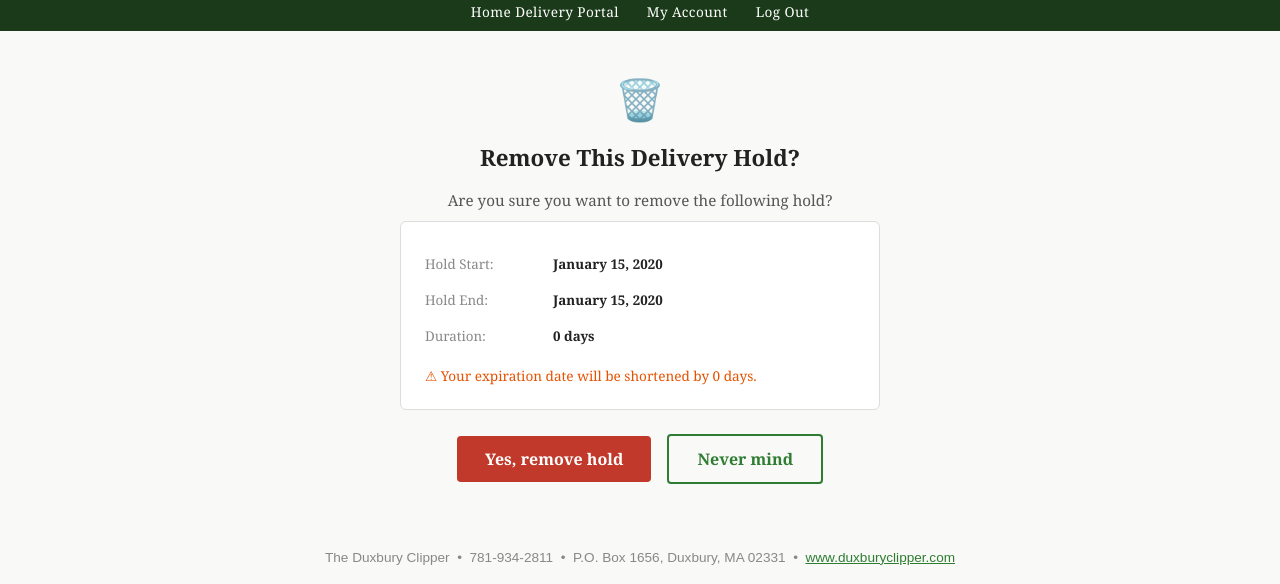
After one commit to clipper-circ/clipper-circ, a Flask app: page /confirm-remove-hold/1 in a window 1280 px wide. The commit adds this page. Shown: the part 436-1020 px from the top of the page. Run offline with Flask 3, Linux system fonts and the light colour scheme; the visitor is signed in with stand-in values (Sample User, id 1); tables that the repository leaves empty hold one stand-in row (values such as "Sample post"); some libraries are stand-ins or nearby versions.

Commit message:
Add confirmation pages and order history logging for delivery holds

```diff
--- a/portal/app.py
+++ b/portal/app.py
@@ -490,6 +490,37 @@ def update_contact():
     return redirect(url_for("account") + "?tab=address")
 
 
+@app.route("/confirm-hold", methods=["POST"])
+def confirm_hold():
+    sub = current_subscriber()
+    if not sub:
+        return redirect(url_for("login"))
+    try:
+        hold_start = date.fromisoformat(request.form.get("hold_start", ""))
+        hold_end   = date.fromisoformat(request.form.get("hold_end", ""))
+    except ValueError:
+        flash("Invalid dates.")
+        return redirect(url_for("account") + "?tab=extras")
+    if hold_end <= hold_start:
+        flash("Hold end date must be after start date.")
+        return redirect(url_for("account") + "?tab=extras")
+    hold_days = (hold_end - hold_start).days
+    return render_template("confirm_hold.html", hold_start=hold_start, hold_end=hold_end, hold_days=hold_days)
+
+
+@app.route("/confirm-remove-hold/<int:hold_id>")
+def confirm_remove_hold(hold_id):
+    sub = current_subscriber()
+    if not sub:
+        return redirect(url_for("login"))
+    db = SessionLocal()
+    hold = db.query(DeliveryHold).filter_by(id=hold_id, subscriber_id=sub.id).first()
+    db.close()
+    if not hold:
+        return redirect(url_for("account") + "?tab=extras")
+    return render_template("confirm_remove_hold.html", hold=hold)
+
+
 @app.route("/add-hold", methods=["POST"])
 def add_hold():
     sub = current_subscriber()
@@ -500,10 +531,10 @@ def add_hold():
         hold_end   = date.fromisoformat(request.form.get("hold_end",""))
     except ValueError:
         flash("Invalid dates.")
-        return redirect(url_for("account"))
+        return redirect(url_for("account") + "?tab=extras")
     if hold_end <= hold_start:
         flash("Hold end date must be after start date.")
-        return redirect(url_for("account"))
+        return redirect(url_for("account") + "?tab=extras")
     db = SessionLocal()
     sub_db = db.query(Subscriber).filter_by(id=sub.id).first()
     hold_days = (hold_end - hold_start).days
@@ -512,10 +543,15 @@ def add_hold():
         sub_db.expiration_date += timedelta(days=hold_days)
     if hold_start <= date.today():
         sub_db.status = SubscriberStatus.ON_HOLD
+    db.add(SubscriberEventLog(
+        subscriber_id=sub.id, event_type="HOLD_ADDED",
+        description=f"Delivery hold scheduled: {hold_start} – {hold_end} ({hold_days} days). Expiration extended accordingly.",
+        performed_by="subscriber",
+    ))
     db.commit()
     db.close()
-    flash(f"Delivery hold added — expiration extended by {hold_days} days.")
-    return redirect(url_for("account"))
+    flash(f"Delivery hold scheduled for {hold_start.strftime('%b %d')} – {hold_end.strftime('%b %d, %Y')}. Your expiration date has been extended by {hold_days} days.")
+    return redirect(url_for("account") + "?tab=extras")
 
 
 @app.route("/remove-hold/<int:hold_id>", methods=["POST"])
@@ -528,6 +564,8 @@ def remove_hold(hold_id):
     if hold:
         sub_db = db.query(Subscriber).filter_by(id=sub.id).first()
         hold_days = (hold.hold_end - hold.hold_start).days
+        hold_start = hold.hold_start
+        hold_end = hold.hold_end
         db.delete(hold)
         db.flush()
         if sub_db.expiration_date:
@@ -539,10 +577,15 @@ def remove_hold(hold_id):
         ).count()
         if remaining == 0 and sub_db.status == SubscriberStatus.ON_HOLD:
             sub_db.status = SubscriberStatus.ACTIVE
+        db.add(SubscriberEventLog(
+            subscriber_id=sub.id, event_type="HOLD_REMOVED",
+            description=f"Delivery hold removed: {hold_start} – {hold_end} ({hold_days} days). Expiration adjusted accordingly.",
+            performed_by="subscriber",
+        ))
         db.commit()
     db.close()
-    flash("Hold removed.")
-    return redirect(url_for("account"))
+    flash("Hold removed. Your expiration date has been adjusted.")
+    return redirect(url_for("account") + "?tab=extras")
 
 
 # ── Renewal ────────────────────────────────────────────────────────────────────
--- /dev/null
+++ b/portal/templates/confirm_remove_hold.html
@@ -0,0 +1,25 @@
+{% extends "base.html" %}
+{% block title %}Confirm Remove Hold — Duxbury Clipper{% endblock %}
+{% block content %}
+
+<div style="max-width:480px;margin:40px auto;text-align:center;">
+  <div style="font-size:2.5em;margin-bottom:16px;">🗑️</div>
+  <h1 style="font-size:1.4em;margin-bottom:10px;">Remove This Delivery Hold?</h1>
+  <p style="color:#555;font-size:0.95em;line-height:1.6;margin-bottom:8px;">
+    Are you sure you want to remove the following hold?
+  </p>
+  <div class="card" style="text-align:left;margin-bottom:24px;">
+    <table style="width:100%;font-size:0.93em;">
+      <tr><td style="color:#888;padding:5px 0;border:none;width:120px;">Hold Start:</td><td style="border:none;font-weight:700;">{{ hold.hold_start.strftime('%B %d, %Y') }}</td></tr>
+      <tr><td style="color:#888;padding:5px 0;border:none;">Hold End:</td><td style="border:none;font-weight:700;">{{ hold.hold_end.strftime('%B %d, %Y') }}</td></tr>
+      <tr><td style="color:#888;padding:5px 0;border:none;">Duration:</td><td style="border:none;font-weight:700;">{{ (hold.hold_end - hold.hold_start).days }} days</td></tr>
+    </table>
+    <p style="font-size:0.85em;color:#e65100;margin:12px 0 0;">⚠ Your expiration date will be shortened by {{ (hold.hold_end - hold.hold_start).days }} days.</p>
+  </div>
+  <form method="post" action="{{ url_for('remove_hold', hold_id=hold.id) }}">
+    <button type="submit" class="btn btn-danger" style="padding:12px 28px;font-size:1em;margin-right:12px;">Yes, remove hold</button>
+    <a href="{{ url_for('account') }}?tab=extras" class="btn btn-outline" style="padding:12px 28px;font-size:1em;">Never mind</a>
+  </form>
+</div>
+
+{% endblock %}
```
Also changed, not shown: portal/templates/account.html (+4 -6 lines), portal/templates/confirm_hold.html (added, +27 -0 lines).
